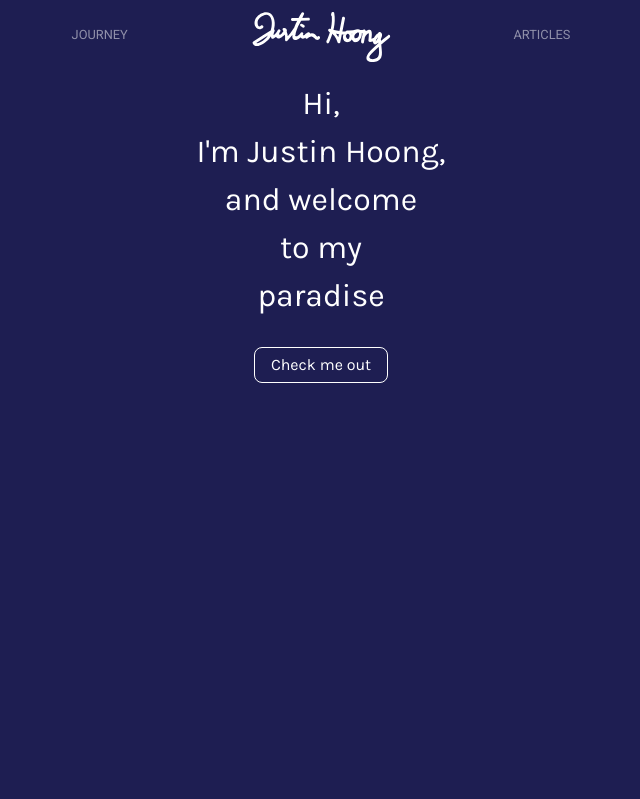
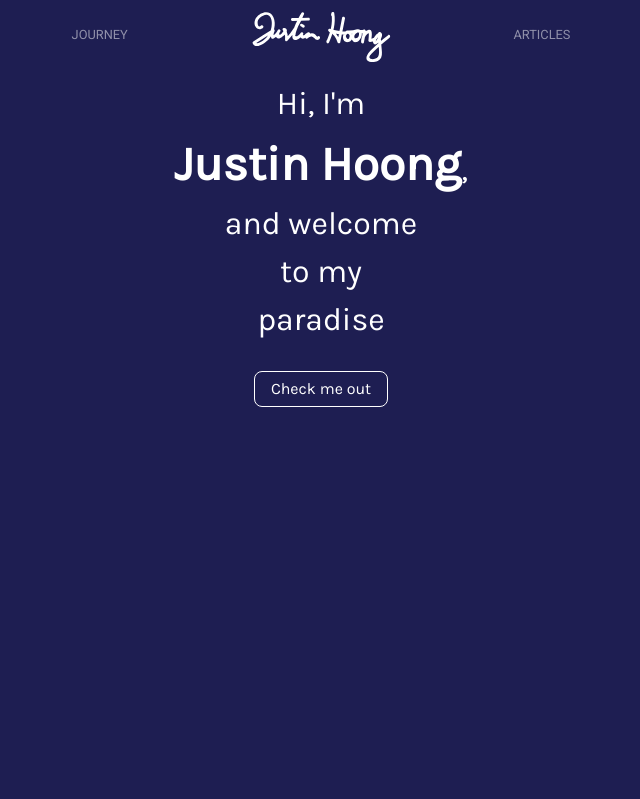
Before and after one commit to matowang/Justin-Paradise, a React (Create React App) app: page / in a window 1280 px wide. Shown: the top 799 px of the page, without its empty margins (319-959 px from the left). Built offline with nearby package versions, Linux system fonts and the light colour scheme; a web font is replaced by a local one.

Commit message:
SEO, and sitemap changes

```diff
--- a/src/components/LandingPage.js
+++ b/src/components/LandingPage.js
@@ -3,7 +3,7 @@ const LandingPage = (props) => {
     return (
         <div id="landing-page">
             <div>
-                <p>Hi,<br /> I'm Justin Hoong,<br /> and welcome<br /> to my<br /> paradise</p>
+                <p>Hi, I'm <br /><h1>Justin Hoong</h1>,<br /> and welcome<br /> to my<br /> paradise</p>
             </div>
             <button id="check-me-out-button">Check me out</button>
         </div>
--- a/src/sass/_landing-page.scss
+++ b/src/sass/_landing-page.scss
@@ -13,6 +13,11 @@
     p {
         margin: 1rem;
     }
+    h1 {
+        font-size: 3rem;
+        margin: 0;
+        display: inline;
+    }
     button {
         background: none;
         border: solid white 0.1em;
```
Also changed, not shown: package.json (line endings or trailing spaces), 1 other file (tests, documents, lock files or other folders).
